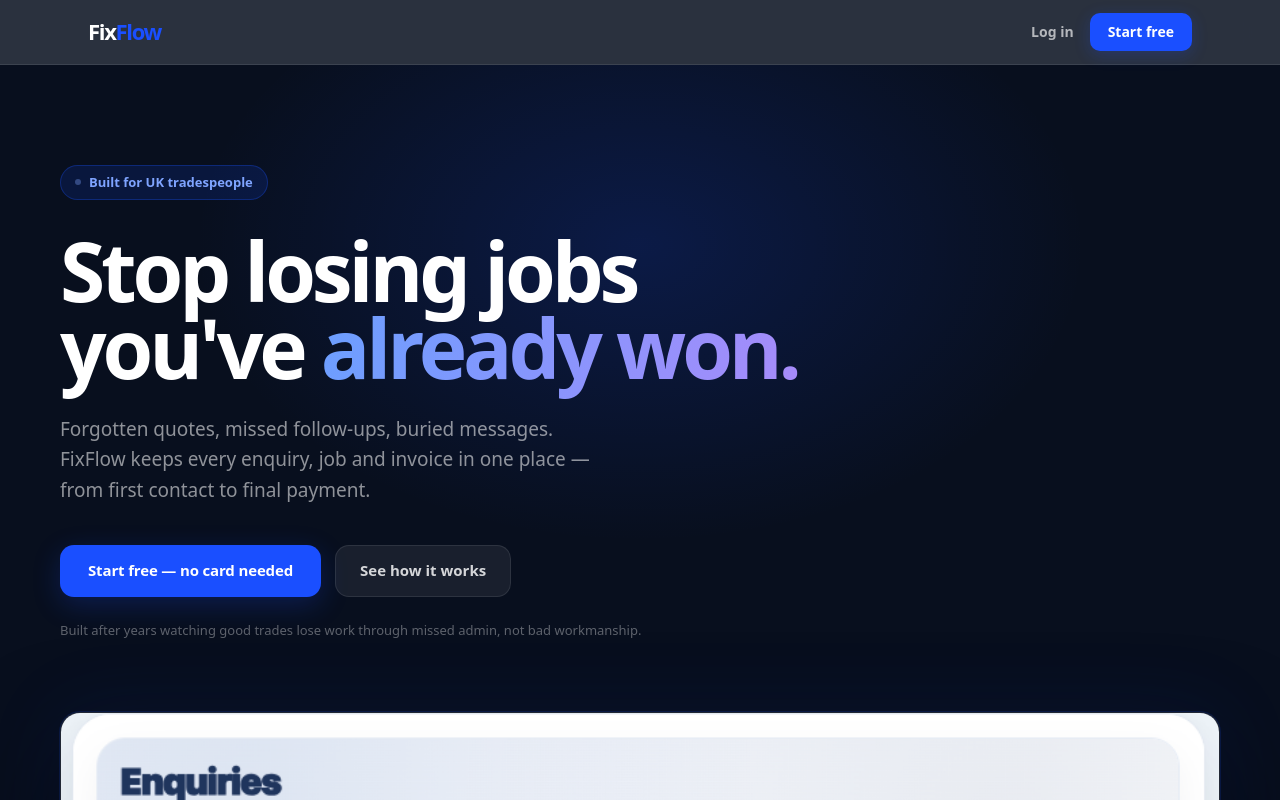
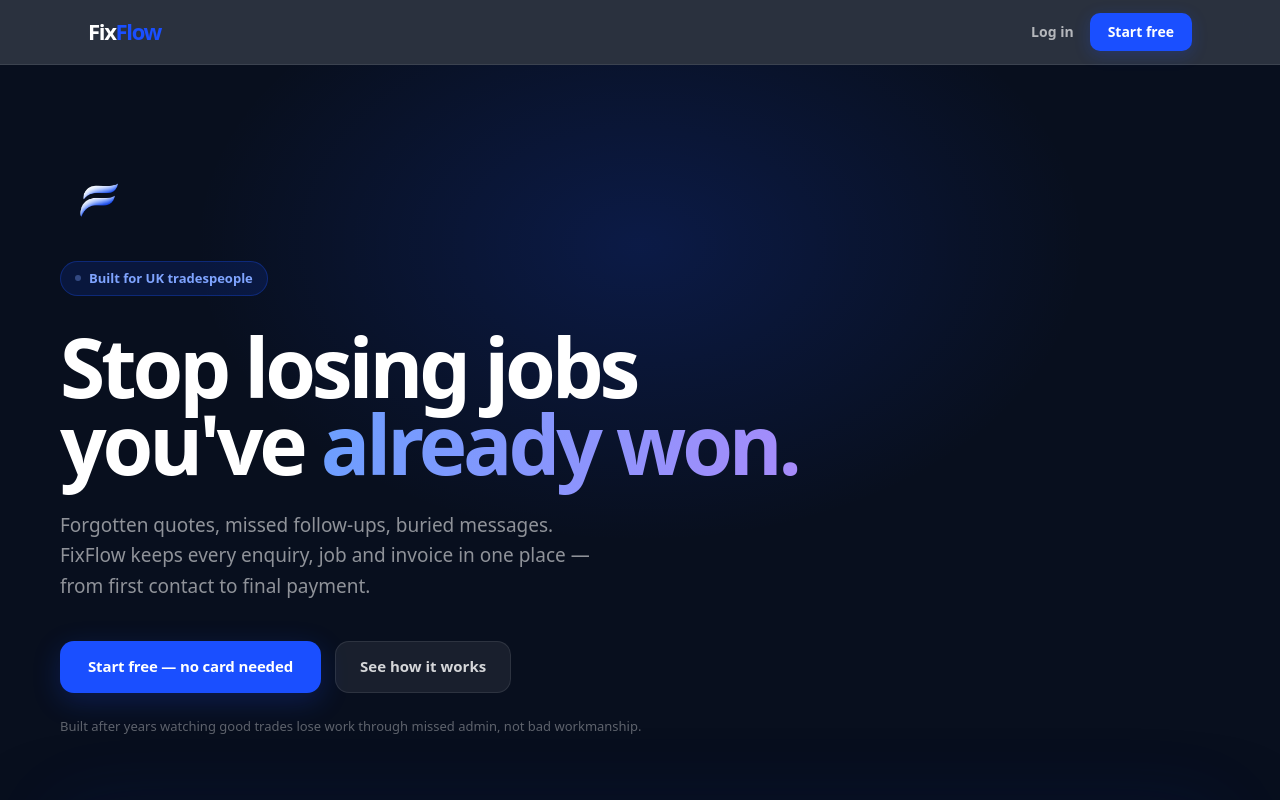
Before and after one commit to info284/fixflow, a Next.js app: page / in a window 1280 px wide. Shown: the top 800 px of the page. Built offline with nearby package versions, Linux system fonts and the light colour scheme.

Commit message:
Add FixFlow logo to homepage hero

```diff
--- a/app/components/home/HomeHero.tsx
+++ b/app/components/home/HomeHero.tsx
@@ -5,6 +5,15 @@ export default function HomeHero() {
   return (
     <section className="homeHero">
       <div className="homeHeroInner">
+        <div className="homeHeroMark">
+  <Image
+    src="/fixflow-logo.png"
+    alt="FixFlow"
+    width={72}
+    height={72}
+    priority
+  />
+</div>
         <div className="homeHeroBadge">
           <div className="homeHeroBadgeDot" />
           Built for UK tradespeople
--- a/app/home.css
+++ b/app/home.css
@@ -28,7 +28,15 @@ img { display: block; max-width: 100%; }
   margin: 0 auto;
   padding: 0 28px;
 }
+.homeHeroMark {
+  margin-bottom: 24px;
+}
 
+.homeHeroMark img {
+  width: 72px;
+  height: 72px;
+  object-fit: contain;
+}
 /* ── BUTTONS ── */
 .homePrimaryBtn {
   display: inline-flex; align-items: center; justify-content: center;
```
